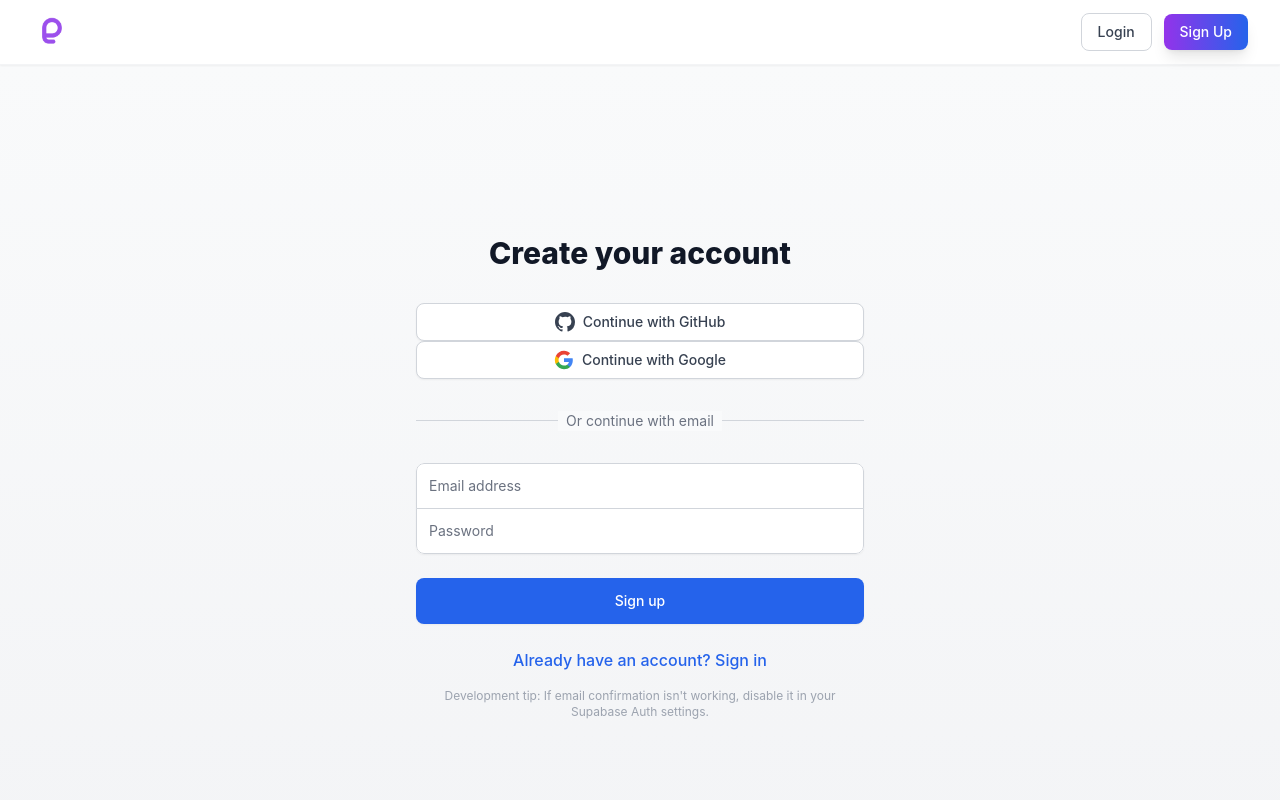
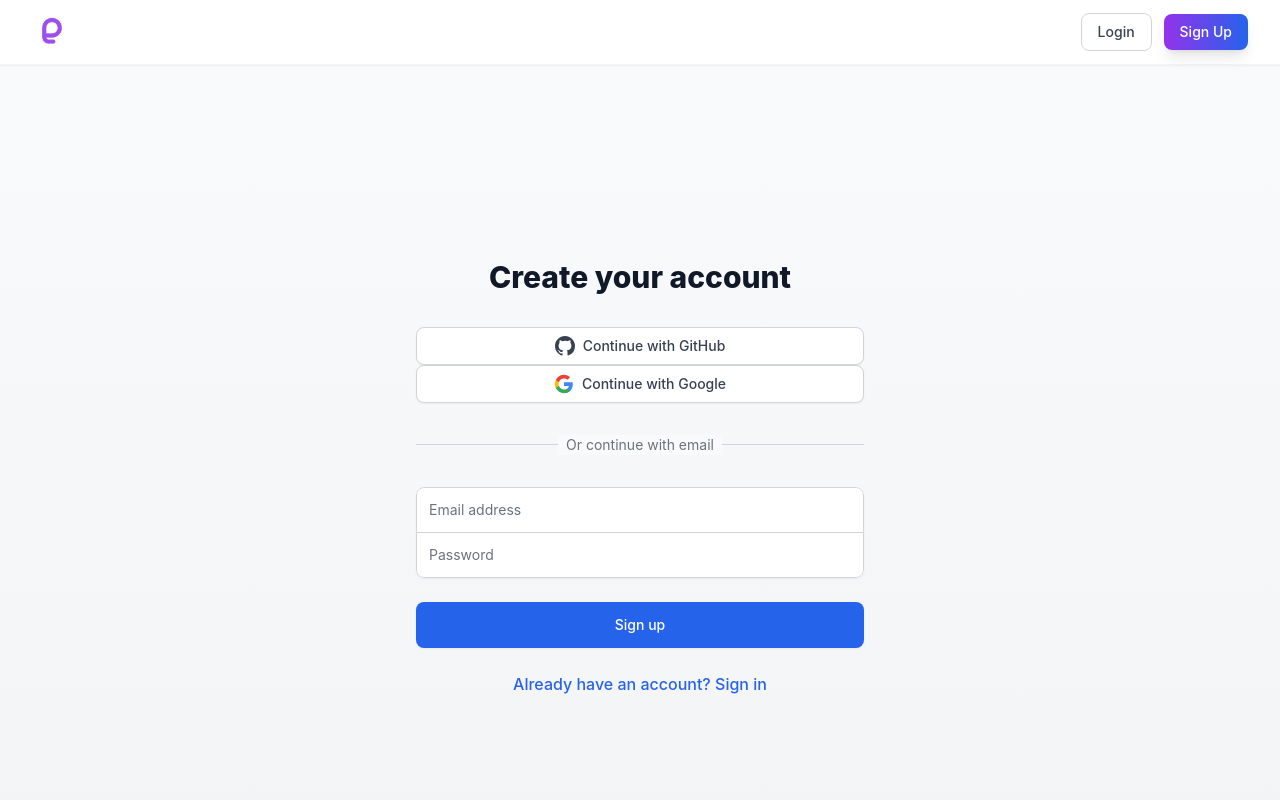
Before and after one commit to sands21/loopin, a Next.js app: page /register in a window 1280 px wide. Shown: the top 800 px of the page. Built offline with nearby package versions, Linux system fonts and the light colour scheme; no server answers.

Commit message:
removed development tip

```diff
--- a/app/(auth)/register/page.tsx
+++ b/app/(auth)/register/page.tsx
@@ -209,11 +209,6 @@ export default function RegisterPage() {
               </motion.a>
             </div>
           </form>
-
-          {/* Development note */}
-          <div className="text-center text-xs text-gray-400 mt-4">
-            <p>Development tip: If email confirmation isn&apos;t working, disable it in your Supabase Auth settings.</p>
-          </div>
         </FadeIn>
       </PageTransition>
     </div>
```
